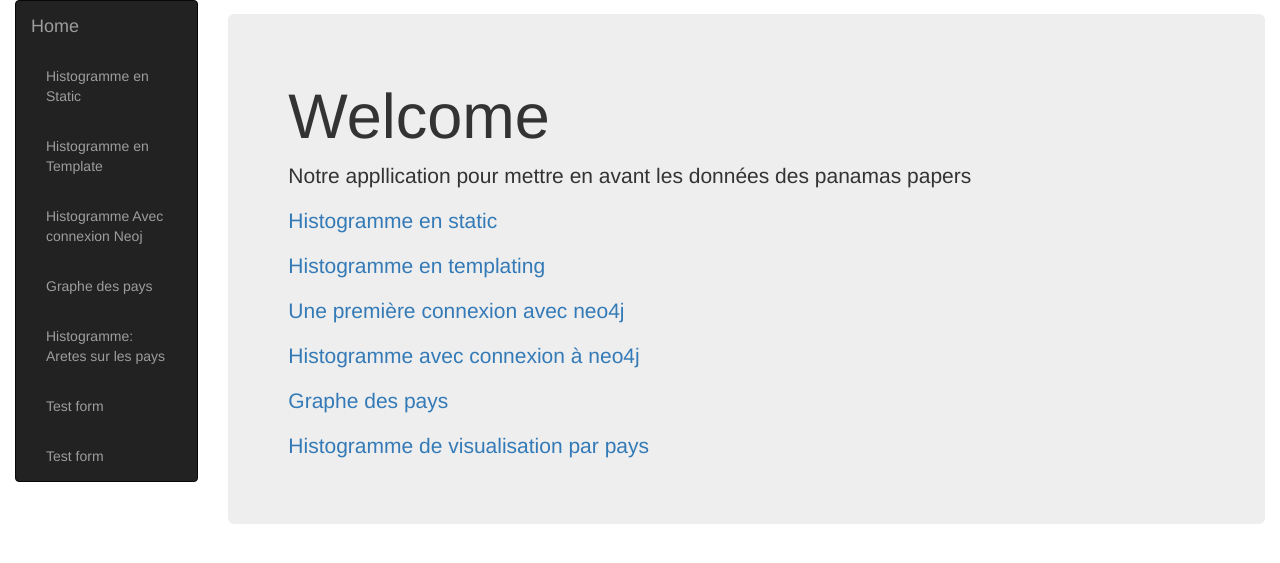
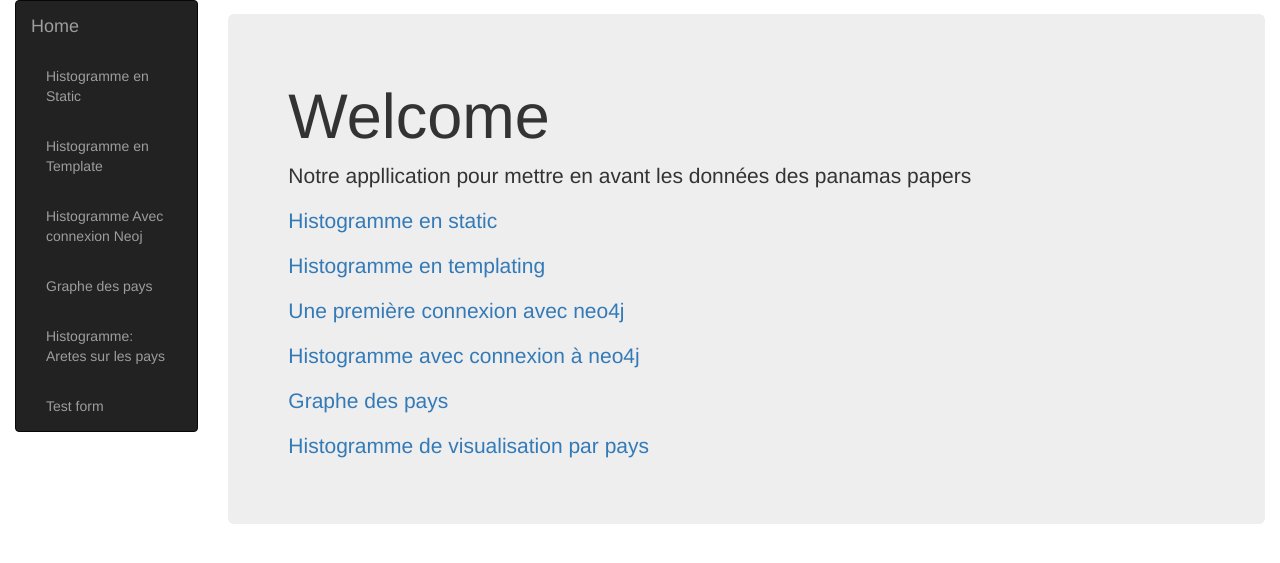
Before and after one commit to OuiSouss/panamapapers, a Flask app: page / in a window 1280 px wide. Shown: the top 563 px of the page. Run offline with Flask 2, Linux system fonts and the light colour scheme; some libraries are stand-ins or nearby versions.

Commit message:
ajout du circuit pour le formulaire

```diff
--- a/panamas/flaskproject/app.py
+++ b/panamas/flaskproject/app.py
@@ -20,7 +20,7 @@ from neo4j.v1 import GraphDatabase, basic_auth
 from flask_bootstrap import Bootstrap
 from flask_appconfig import AppConfig
 from flask_debug import Debug
-from form import SignupForm, NeoForm
+from form import SignupForm, TestForm
 
 frontend = Blueprint("app", __name__)
 def create_app(configfile=None):
@@ -140,35 +140,28 @@ def graph_pays():
     data["links"]=c
     return render_template("graph_countries.html", data=data)
 
-@app.route('/form_test',  methods=['GET','POST'])
-def form_test():
-    form = NeoForm(request.form)
+
+@app.route('/test_form', methods=['GET', 'POST'])
+def test_form():
+    form = TestForm(request.form)
+    f =[]
     if request.method == 'POST':
-        if form.validate_on_submit():
-            name = form.name.data
-            flash("You have selected" + name)
-            return redirect(url_for('index'))
-    return render_template('form.html', form=form)
+	name = form.name
+	label = form.label
+	f.append(request.form["label"].encode("utf-8"))
+	f.append(request.form["name"].encode("utf-8"))
+	return form_submit(f)
+    return render_template('select.html', form=form)
 
-@app.route('/example-form', methods=['GET', 'POST'])
-def example_form():
-    form = SignupForm(request.form)
 
-    if request.method == 'POST':
-        if form.validate_on_submit():
-            # We don't have anything fancy in our application, so we are just
-            # flashing a message when a user completes the form successfully.
-            #
-            # Note that the default flashed messages rendering allows HTML, so
-            # we need to escape things if we input user values:
-            name = form.name.data
-            flash('success')
-
-            # In a real application, you may wish to avoid this tedious redirect.
-            return redirect(url_for('index'))
-
-    return render_template('form.html', form=form)
-
+def form_submit(form):
+    node_l = []
+    result = session.run("match (o:" + form[0] + ") where toLower(o.name) contains \""
+                         + form[1] + "\" return o as node")
+    for r in result :
+        node_l.append(r["node"].id)
+    return jsonify(node_l)
+    #return render_template('submit.html', form=form)
 session.close()
 if __name__ == "__main__" :
     app.run(debug=True)
--- a/panamas/flaskproject/templates/form.html
+++ b/panamas/flaskproject/templates/form.html
@@ -6,7 +6,7 @@
 
 {% block form_contents %}
 
-<form action="{{url_for('form_test')}}" class="form form-horizontal" method="POST" role="form">
+<form action="{{url_for('example_form')}}" class="form form-horizontal" method="POST" role="form">
 	{{ form.csrf_token }}
 	<div class="heading">
         	<h4 class="form-heading">Test Form</h4>
@@ -14,7 +14,7 @@
 	<div class="form-group {% if form.name.errors %} has-error {% endif %}">
 		{{ form.name.label(class="col-sm-4") }}
 		<div class="col-sm-3">
-			{{ form.name }}
+			{{ form.name(placeholder="Moi", class="form-control") }}
 		</div>
 		<p class="col-sm-5 help-block">
         		{{ form.name.errors[0] }}
--- a/panamas/flaskproject/templates/layout.html
+++ b/panamas/flaskproject/templates/layout.html
@@ -46,11 +46,9 @@
               		                <a href="{{ url_for('histo_count_countries') }}" title="Histogramme: Aretes sur les pays">Histogramme: Aretes sur les pays</a>
             	                </li>
 				<li>
-              		               <a href="{{ url_for('example_form') }}" title="Test Form">Test form</a>
+              		               <a href="{{ url_for('test_form') }}" title="Test Form">Test form</a>
             	                </li>
-				<li>
-              		               <a href="{{ url_for('form_test') }}" title="Test Form prepare neo">Test form</a>
-            	                </li>
+
 			</ul>
 		</div>
 		</nav>
```
Also changed, not shown: panamas/flaskproject/form.py (+10 -3 lines), panamas/flaskproject/templates/select.html (added, +35 -0 lines), panamas/flaskproject/templates/submit.html (added, +8 -0 lines).
